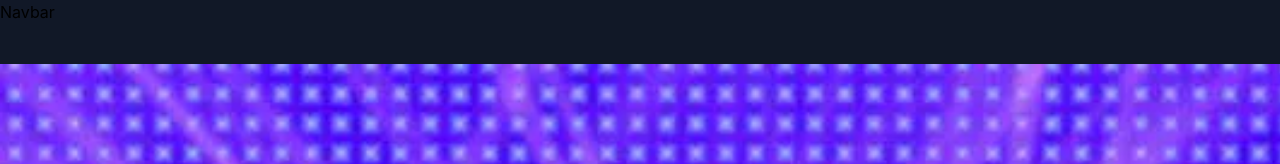
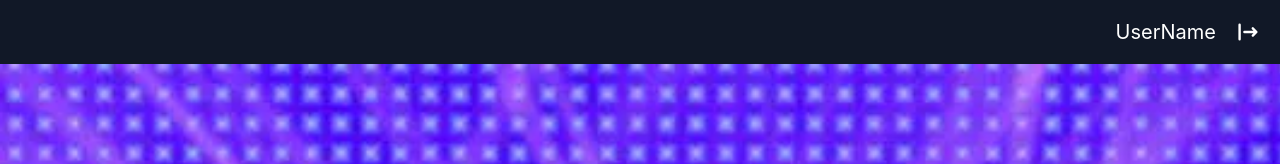
Before and after one commit to Chabelle78/blindtest, a React (Vite) app in the folder hackhathon/: page / in a window 1280 px wide. Shown: the top 164 px of the page. Built offline with nearby package versions, Linux system fonts and the light colour scheme.

Commit message:
navbar component done

```diff
--- a/hackhathon/package.json
+++ b/hackhathon/package.json
@@ -7,6 +7,7 @@
     "serve": "vite preview"
   },
   "dependencies": {
+    "@heroicons/react": "^1.0.1",
     "nodemon": "^2.0.7",
     "react": "^17.0.0",
     "react-dom": "^17.0.0"
--- a/hackhathon/src/components/Navbar/Navbar.jsx
+++ b/hackhathon/src/components/Navbar/Navbar.jsx
@@ -1,9 +1,14 @@
 import React from "react";
+import { LogoutIcon } from '@heroicons/react/solid';
+
 
 export default function Navbar() {
   return (
   <div className="w-full h-16 bg-gray-900">
-    <p>Navbar</p>
+    <div className="flex justify-end items-center h-full">
+      <p className="mr-5 text-xl text-white flex items-center">UserName</p>
+      <LogoutIcon className="text-white h-6 mr-5"/>
+    </div>
   </div>
   );
 }
```
Also changed, not shown: hackhathon/src/components/Header/Header.jsx (deleted), 1 other file (tests, documents, lock files or other folders).
